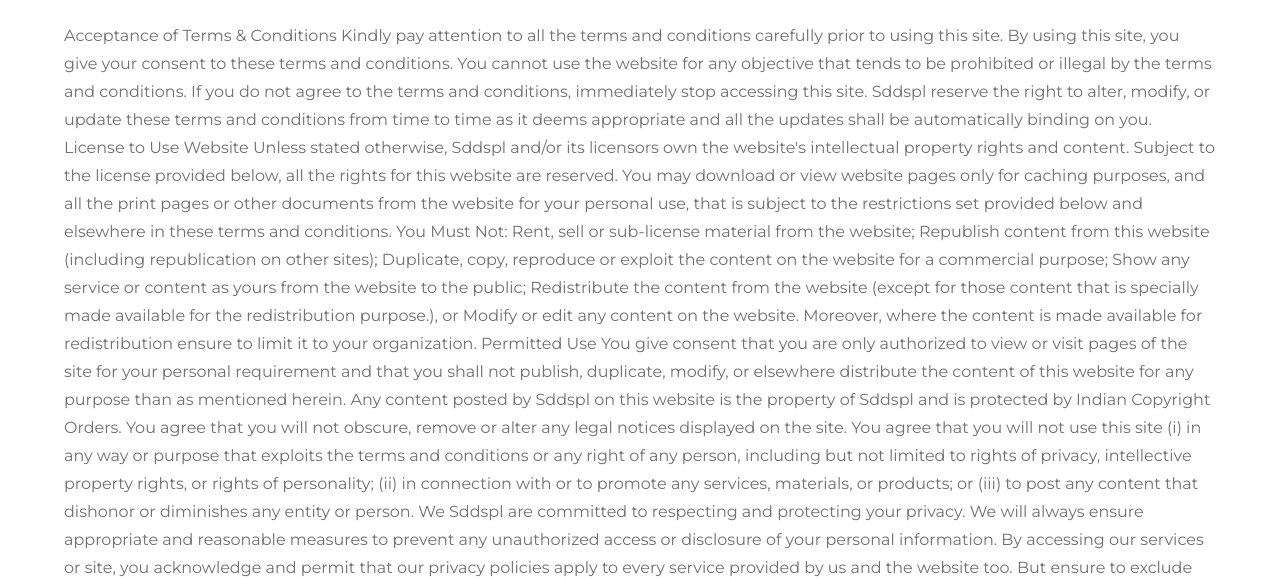
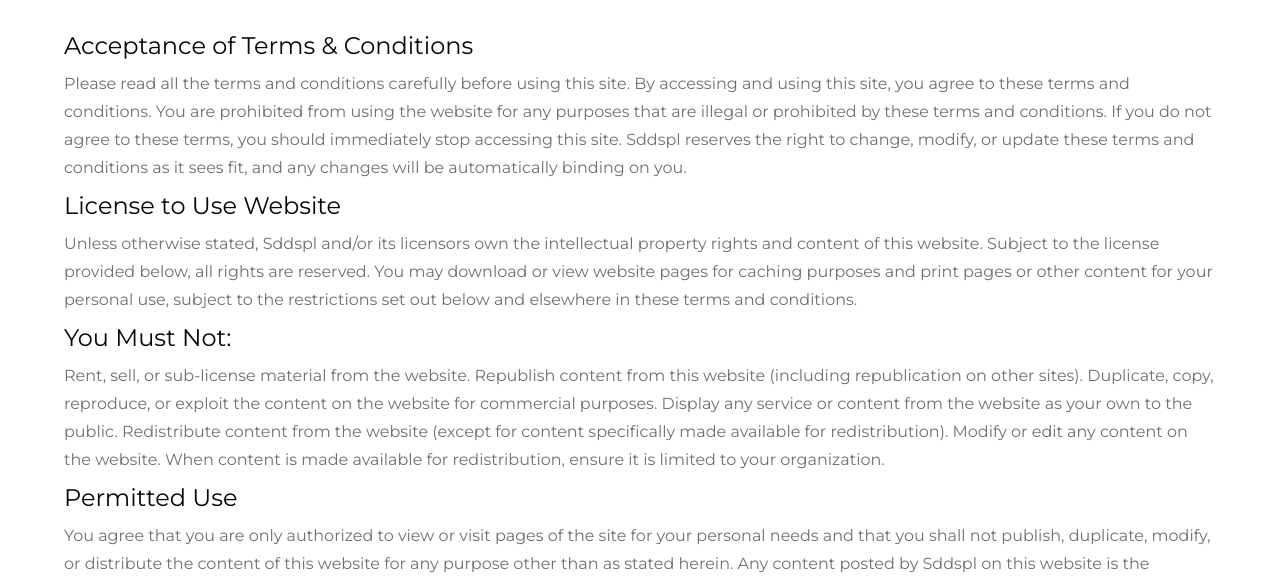
Before and after one commit to gulgulia17/sdds-1, a plain HTML site: page terms.html in a window 1280 px wide. Shown: the part 374-953 px from the top of the page. Drawn offline with Linux system fonts and the light colour scheme.

Commit message:
Update formating and payebix to sddspl changes

```diff
--- a/terms.html
+++ b/terms.html
@@ -159,62 +159,43 @@ Author URL: http://w3layouts.com
       <div class="container pb-md-5 pb-4 p-4">
         <h1 class="pb-4">Terms and Conditions</h1>
         <p>
-          Acceptance of Terms & Conditions Kindly pay attention to all the terms
-          and conditions carefully prior to using this site. By using this site,
-          you give your consent to these terms and conditions. You cannot use
-          the website for any objective that tends to be prohibited or illegal
-          by the terms and conditions. If you do not agree to the terms and
-          conditions, immediately stop accessing this site. Sddspl reserve
-          the right to alter, modify, or update these terms and conditions from
-          time to time as it deems appropriate and all the updates shall be
-          automatically binding on you. License to Use Website Unless stated
-          otherwise, Sddspl and/or its licensors own the website's
-          intellectual property rights and content. Subject to the license
-          provided below, all the rights for this website are reserved. You may
-          download or view website pages only for caching purposes, and all the
-          print pages or other documents from the website for your personal use,
-          that is subject to the restrictions set provided below and elsewhere
-          in these terms and conditions. You Must Not: Rent, sell or sub-license
-          material from the website; Republish content from this website
-          (including republication on other sites); Duplicate, copy, reproduce
-          or exploit the content on the website for a commercial purpose; Show
-          any service or content as yours from the website to the public;
-          Redistribute the content from the website (except for those content
-          that is specially made available for the redistribution purpose.), or
-          Modify or edit any content on the website. Moreover, where the content
-          is made available for redistribution ensure to limit it to your
-          organization. Permitted Use You give consent that you are only
-          authorized to view or visit pages of the site for your personal
-          requirement and that you shall not publish, duplicate, modify, or
-          elsewhere distribute the content of this website for any purpose than
-          as mentioned herein. Any content posted by Sddspl on this website
-          is the property of Sddspl and is protected by Indian Copyright
-          Orders. You agree that you will not obscure, remove or alter any legal
-          notices displayed on the site. You agree that you will not use this
-          site (i) in any way or purpose that exploits the terms and conditions
-          or any right of any person, including but not limited to rights of
-          privacy, intellective property rights, or rights of personality; (ii)
-          in connection with or to promote any services, materials, or products;
-          or (iii) to post any content that dishonor or diminishes any entity or
-          person. We Sddspl are committed to respecting and protecting your
-          privacy. We will always ensure appropriate and reasonable measures to
-          prevent any unauthorized access or disclosure of your personal
-          information. By accessing our services or site, you acknowledge and
-          permit that our privacy policies apply to every service provided by us
-          and the website too. But ensure to exclude services and sites that you
-          see on ads from this Privacy Policy. Your Personal Information
-          Personal Data or Personal Information means any information about a
-          person that helps in identifying that individual. It does not include
-          any data where the identity has been eliminated. How We Use Your
-          Personal Data? We collect and utilize your personal data as guidance
-          to manage your account. The most common circumstances where we use
-          your data are: Personalize the website according to your needs Enable
-          access to use our services Provide services that you have subscribed
-          like industry insights, newsletters, or event announcements Perform
-          the contract that our team is about to enter or has already entered
-          into with you. Where it is essential for our genuine interests, your
-          interest, and fundamental rights, do not ride over those interests
-          Where we bind to comply with regulatory or legal oblig…
+          <h4> Acceptance of Terms & Conditions </h4>
+
+          <p>Please read all the terms and conditions carefully before using this site. By accessing and using this site, you agree to these terms and conditions. You are prohibited from using the website for any purposes that are illegal or prohibited by these terms and conditions. If you do not agree to these terms, you should immediately stop accessing this site. Sddspl reserves the right to change, modify, or update these terms and conditions as it sees fit, and any changes will be automatically binding on you.</p>
+
+          <h4>License to Use Website</h4>
+
+          <p>Unless otherwise stated, Sddspl and/or its licensors own the intellectual property rights and content of this website. Subject to the license provided below, all rights are reserved. You may download or view website pages for caching purposes and print pages or other content for your personal use, subject to the restrictions set out below and elsewhere in these terms and conditions.</p>
+
+<h4>You Must Not:</h4>
+
+<p>Rent, sell, or sub-license material from the website.
+Republish content from this website (including republication on other sites).
+Duplicate, copy, reproduce, or exploit the content on the website for commercial purposes.
+Display any service or content from the website as your own to the public.
+Redistribute content from the website (except for content specifically made available for redistribution).
+Modify or edit any content on the website. When content is made available for redistribution, ensure it is limited to your organization.</p>
+
+<h4>Permitted Use</h4>
+
+<p>You agree that you are only authorized to view or visit pages of the site for your personal needs and that you shall not publish, duplicate, modify, or distribute the content of this website for any purpose other than as stated herein. Any content posted by Sddspl on this website is the property of Sddspl and is protected by Indian copyright laws. You agree not to obscure, remove, or alter any legal notices displayed on the site. You agree not to use this site in any way that exploits the terms and conditions or infringes on the rights of any person, including but not limited to privacy rights, intellectual property rights, or personality rights; in connection with or to promote any services, materials, or products; or to post any content that disparages or diminishes any entity or person.</p>
+
+<p>Sddspl is committed to respecting and protecting your privacy. We will always ensure appropriate and reasonable measures to prevent any unauthorized access or disclosure of your personal information. By accessing our services or site, you acknowledge and agree that our privacy policies apply to all services provided by us and to the website, excluding services and sites advertised on this website.</p>
+
+<h4>Your Personal Information</h4>
+
+<p>Personal Data or Personal Information means any information about an individual that can be used to identify that person. It does not include data where the identity has been removed.</p>
+
+<h4>How We Use Your Personal Data</h4>
+
+<h5>We collect and use your personal data to manage your account. The most common uses of your data are to:</h5>
+
+<p>Personalize the website according to your needs.
+Enable access to our services.
+Provide services that you have subscribed to, such as industry insights, newsletters, or event announcements.
+Perform contracts that our team is about to enter or has already entered into with you.
+Ensure our legitimate interests, provided that your interests and fundamental rights do not override those interests.
+Comply with regulatory or legal obligations.</p>
         </p>
       </div>
     </section>
```
Also changed, not shown: privacy-policy.html (+2 -2 lines).
